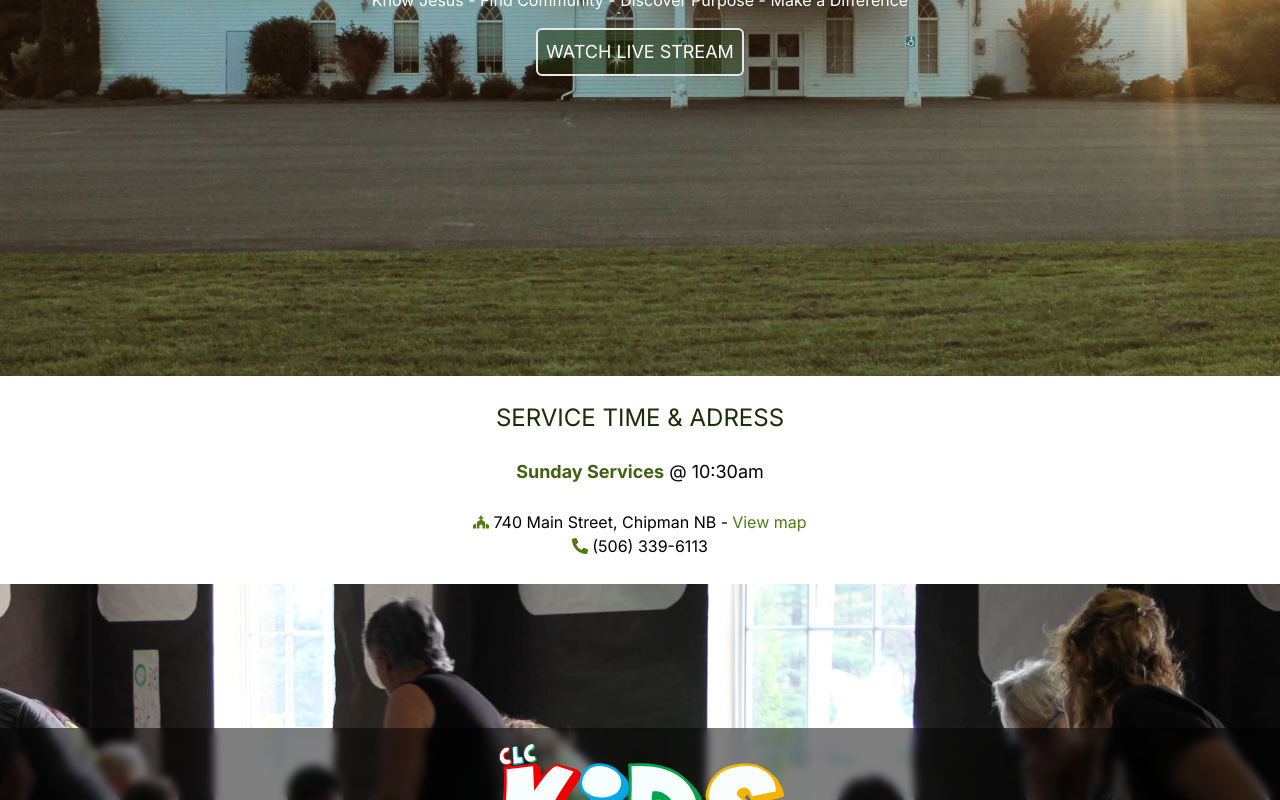
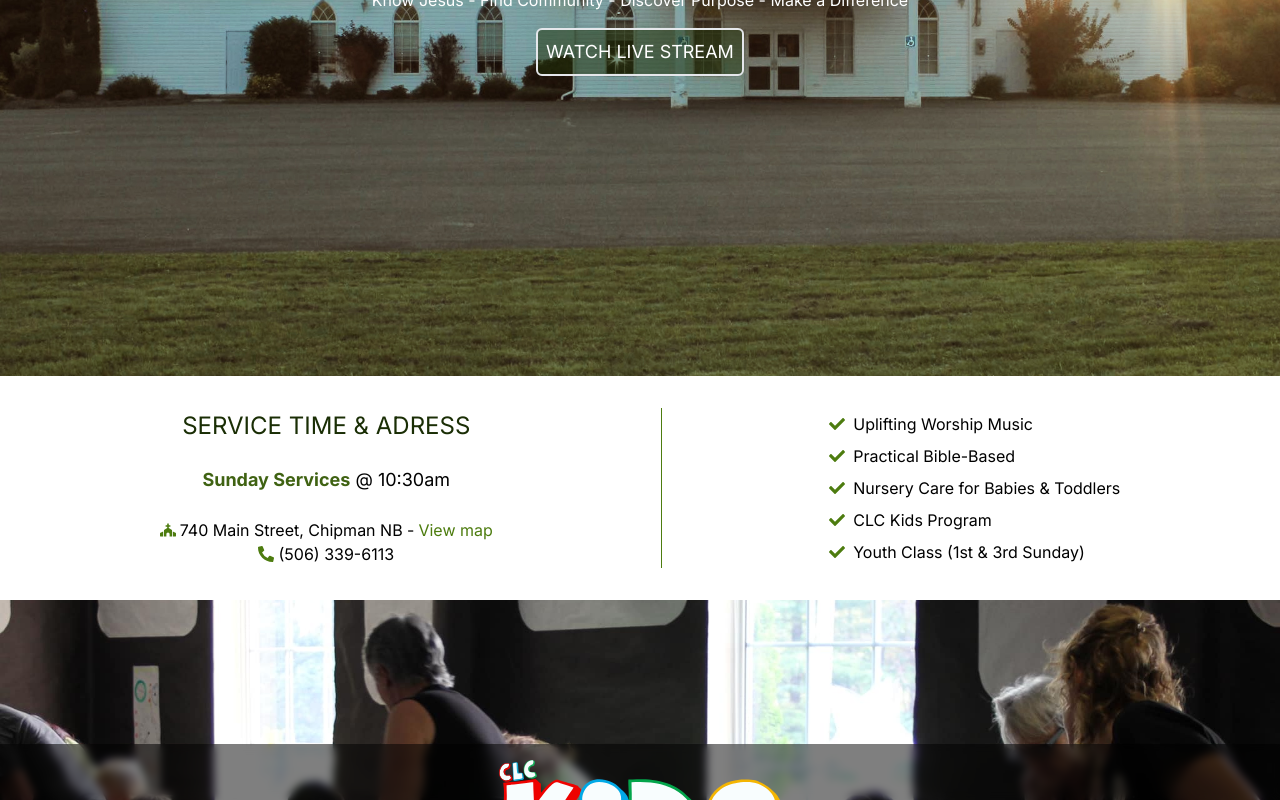
Before and after one commit to stivenleite/clc-website, a React (Vite) app: page / in a window 1280 px wide. Shown: the part 424-1224 px from the top of the page. Built offline with nearby package versions, Linux system fonts and the light colour scheme; a web font is replaced by a local one.

Commit message:
join resposive

```diff
--- a/src/App.jsx
+++ b/src/App.jsx
@@ -1,6 +1,6 @@
 import logo from "./assets/logo.svg";
 import kidsLogo from "./assets/kids-logo.svg";
-import { FaChurch, FaPhoneAlt } from "react-icons/fa";
+import { FaChurch, FaPhoneAlt, FaCheck } from "react-icons/fa";
 import { useState } from "react";
 
 export function App() {
@@ -90,7 +90,8 @@ export function App() {
       </section>
 
       {/* Join */}
-      <section className="flex flex-col items-center justify-center w-full h-52" id="join">
+      <section className="w-full h-fit md:p-8 px-4 py-12 flex md:flex-row flex-col items-center justify-evenly gap-10">
+        <div className="flex flex-col items-center">
           <h2 className="text-2xl text-lime-950">SERVICE TIME & ADRESS</h2>
           <div className="my-6 text-lg">
             <strong className="text-lime-800">Sunday Services</strong> @ 10:30am
@@ -105,6 +106,16 @@ export function App() {
           <div className="flex items-center gap-1">
             <FaPhoneAlt className="text-lime-700" />
             (506) 339-6113
+          </div>
+        </div>
+        <div className="md:w-px md:h-40 w-2/3 h-px bg-lime-700" />
+        <div className="flex flex-col md:gap-2 gap-6 items-center md:items-start">
+          {/* <h2 className="text-2xl text-lime-950">COME JOIN US FOR</h2> */}
+          <div className="flex md:flex-row flex-col items-center gap-2"><FaCheck className="text-lime-700" /> Uplifting Worship Music</div>
+          <div className="flex md:flex-row flex-col items-center gap-2"><FaCheck className="text-lime-700" /> Practical Bible-Based</div>
+          <div className="flex md:flex-row flex-col items-center gap-2"><FaCheck className="text-lime-700" /> Nursery Care for Babies & Toddlers</div>
+          <div className="flex md:flex-row flex-col items-center gap-2"><FaCheck className="text-lime-700" /> CLC Kids Program</div>
+          <div className="flex md:flex-row flex-col items-center gap-2"><FaCheck className="text-lime-700" /> Youth Class (1st & 3rd Sunday)</div>
         </div>
       </section>
 
```
Lines whose indentation alone changed are shown as unchanged.
